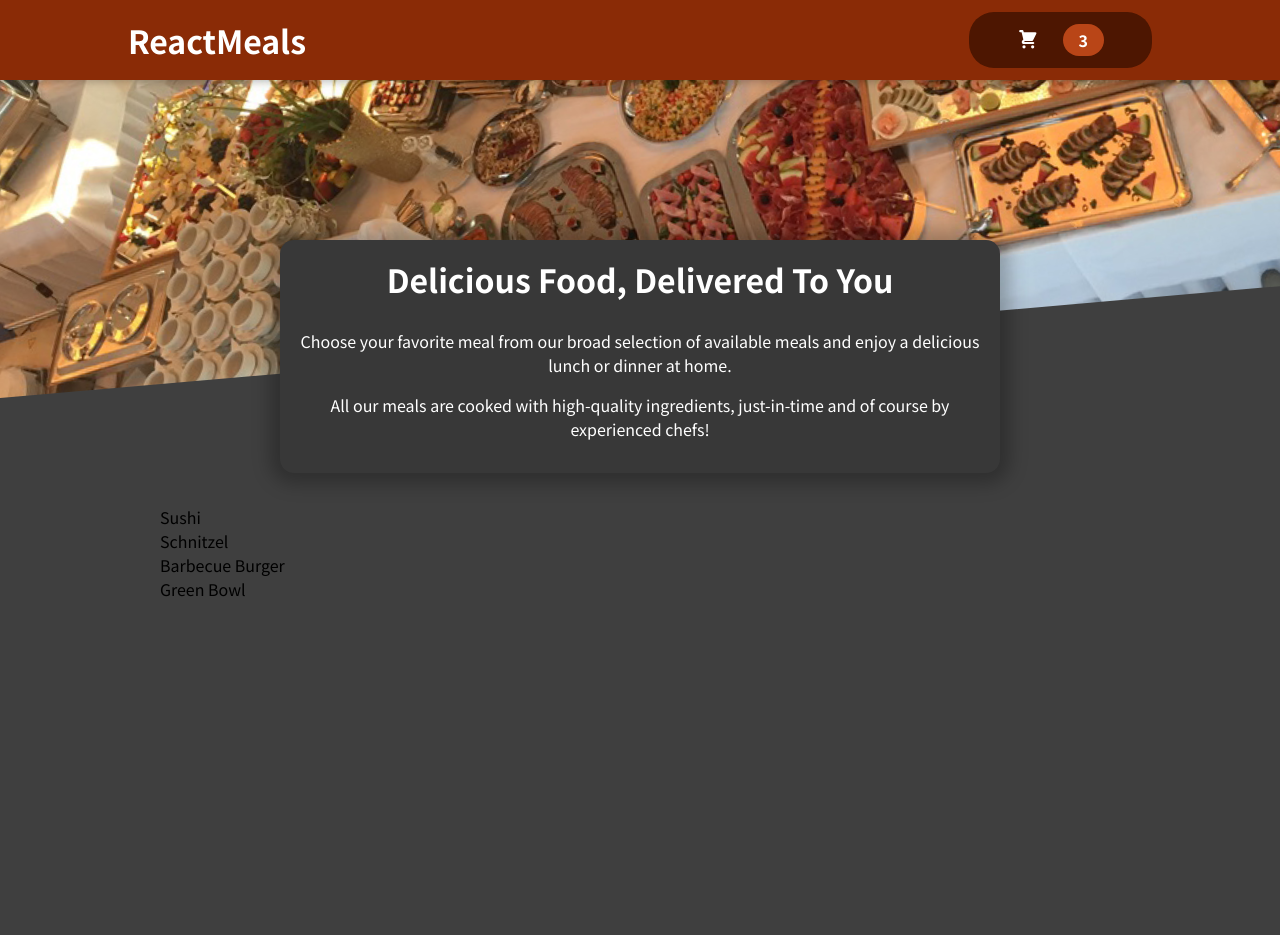
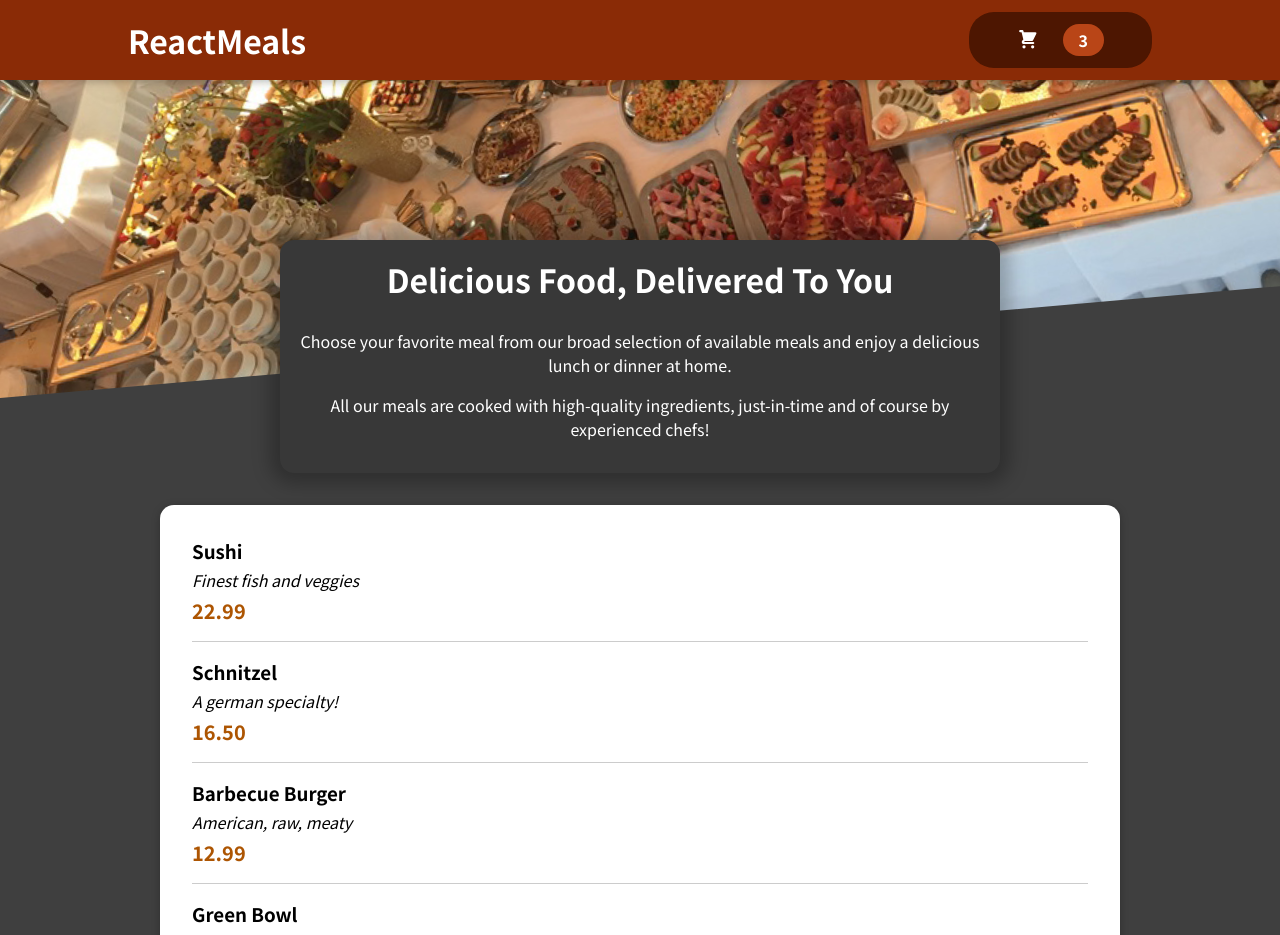
Before and after one commit to zubiwubwub/food-order-react-ui, a React (Create React App) app: page / in a window 1280 px wide. Shown: the top 935 px of the page. Before the commit the page ends 800 px from the top, so only its background shows below. Built offline with nearby package versions, Linux system fonts and the light colour scheme.

Commit message:
added individual meals

```diff
--- a/src/components/Meals/AvailableMeals.js
+++ b/src/components/Meals/AvailableMeals.js
@@ -1,4 +1,6 @@
+import Card from '../UI/Card';
 import classes from './AvailableMeals.module.css';
+import MealItem from './MealItem/MealItem';
 
 const DUMMY_MEALS = [
   {
@@ -29,12 +31,21 @@ const DUMMY_MEALS = [
 
 const AvailableMeals = () => {
   const mealsList = DUMMY_MEALS.map((meal) => {
-    return <li>{meal.name}</li>;
+    return (
+      <MealItem
+        key={meal.id}
+        name={meal.name}
+        description={meal.description}
+        price={meal.price}
+      />
+    );
   });
 
   return (
     <section className={classes.meals}>
-      <ul>{mealsList}</ul>
+      <Card>
+        <ul>{mealsList}</ul>
+      </Card>
     </section>
   );
 };
--- /dev/null
+++ b/src/components/Meals/MealItem/MealItem.js
@@ -0,0 +1,17 @@
+import classes from './MealItem.module.css';
+
+const MealItem = (props) => {
+  const price = `${props.price.toFixed(2)}`;
+  return (
+    <li className={classes.meal}>
+      <div>
+        <h3>{props.name}</h3>
+        <div className={classes.description}>{props.description}</div>
+        <div className={classes.price}>{price}</div>
+      </div>
+      <div></div>
+    </li>
+  );
+};
+
+export default MealItem;
--- /dev/null
+++ b/src/components/Meals/MealItem/MealItem.module.css
@@ -0,0 +1,22 @@
+.meal {
+  display: flex;
+  justify-content: space-between;
+  margin: 1rem;
+  padding-bottom: 1rem;
+  border-bottom: 1px solid #ccc;
+}
+
+.meal h3 {
+  margin: 0 0 0.25rem 0;
+}
+
+.description {
+  font-style: italic;
+}
+
+.price {
+  margin-top: 0.25rem;
+  font-weight: bold;
+  color: #ad5502;
+  font-size: 1.25rem;
+}
--- /dev/null
+++ b/src/components/UI/Card.js
@@ -0,0 +1,7 @@
+import classes from './Card.module.css';
+
+const Card = (props) => {
+  return <div className={classes.card}>{props.children}</div>;
+};
+
+export default Card;
--- /dev/null
+++ b/src/components/UI/Card.module.css
@@ -0,0 +1,6 @@
+.card {
+  padding: 1rem;
+  box-shadow: 0 2px 8px rgba(0, 0, 0, 0.25);
+  border-radius: 14px;
+  background-color: white;
+}
```
Also changed, not shown: src/components/Meals/MealItem/MealItemForm.js (added), 1 other file (tests, documents, lock files or other folders).
